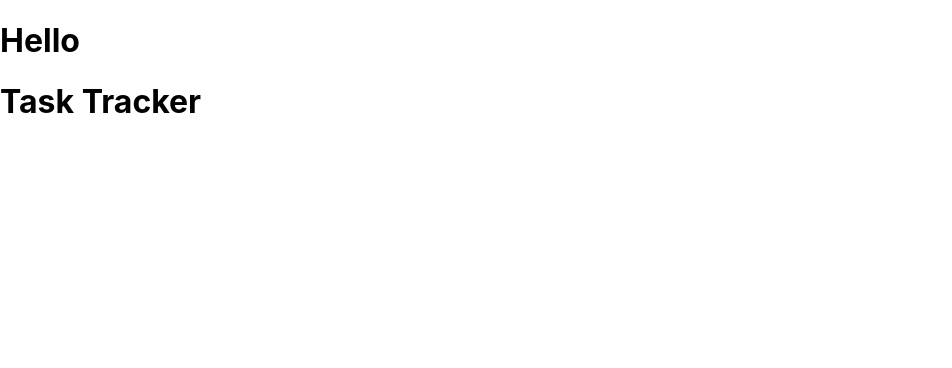
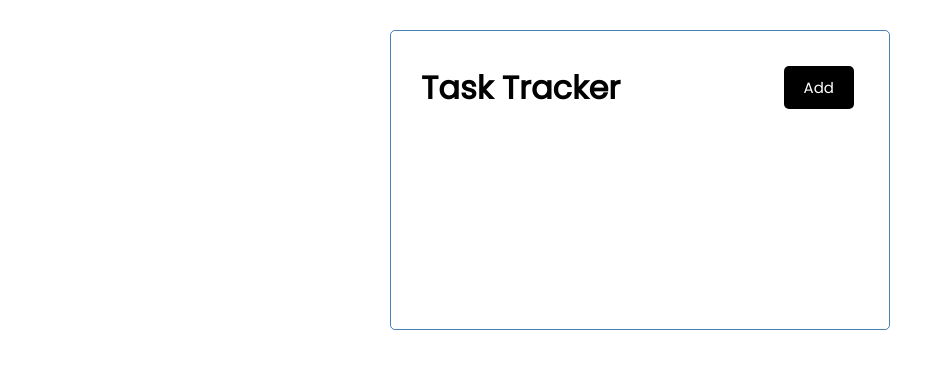
Before and after one commit to iamAkuma/react-project, a React (Create React App) app in the folder react-task-tracker/: page / in a window 1280 px wide. Shown: the top 368 px of the page, without its empty margins (0-952 px from the left). Built offline with nearby package versions, Linux system fonts and the light colour scheme.

Commit message:
Header and Button Done

```diff
--- a/react-task-tracker/src/App.js
+++ b/react-task-tracker/src/App.js
@@ -4,7 +4,7 @@
 
   return (
     <div className="container">
-      <Header title='Hello'/>
+      <Header/>
     </div>
   );
 }
--- a/react-task-tracker/src/components/Header.js
+++ b/react-task-tracker/src/components/Header.js
@@ -1,10 +1,21 @@
-const Header = (props) => {
-  return (
-    <header>
-        <h1>{props.title}</h1>
-      <h1>Task Tracker</h1>
-    </header>
-  )
+import PropTypes from 'prop-types'
+
+const Header = ({ title }) => {
+    return (
+        <header className='header'>
+            <h1>{title}</h1>
+            <button className='btn'>Add</button>
+        </header>
+    )
 }
 
+Header.defaultProps = {
+    title: 'Task Tracker',
+}
+Header.propTypes = {
+    title: PropTypes.string.isRequired,
+}
+// const headingStyle = {
+//     color: 'red', backgroundColor: 'black'
+// }
 export default Header
--- a/react-task-tracker/src/index.css
+++ b/react-task-tracker/src/index.css
@@ -1,13 +1,112 @@
-body {
+@import url('https://fonts.googleapis.com/css2?family=Poppins:wght@300;400&display=swap');
+
+* {
+  box-sizing: border-box;
   margin: 0;
-  font-family: -apple-system, BlinkMacSystemFont, 'Segoe UI', 'Roboto', 'Oxygen',
-    'Ubuntu', 'Cantarell', 'Fira Sans', 'Droid Sans', 'Helvetica Neue',
-    sans-serif;
-  -webkit-font-smoothing: antialiased;
-  -moz-osx-font-smoothing: grayscale;
+  padding: 0;
 }
 
-code {
-  font-family: source-code-pro, Menlo, Monaco, Consolas, 'Courier New',
-    monospace;
+body {
+  font-family: 'Poppins', sans-serif;
 }
+
+.container {
+  max-width: 500px;
+  margin: 30px auto;
+  overflow: auto;
+  min-height: 300px;
+  border: 1px solid steelblue;
+  padding: 30px;
+  border-radius: 5px;
+}
+
+.header {
+  display: flex;
+  justify-content: space-between;
+  align-items: center;
+  margin-bottom: 20px;
+}
+
+.btn {
+  display: inline-block;
+  background: #000;
+  color: #fff;
+  border: none;
+  padding: 10px 20px;
+  margin: 5px;
+  border-radius: 5px;
+  cursor: pointer;
+  text-decoration: none;
+  font-size: 15px;
+  font-family: inherit;
+}
+
+.btn:focus {
+  outline: none;
+}
+
+.btn:active {
+  transform: scale(0.98);
+}
+
+.btn-block {
+  display: block;
+  width: 100%;
+}
+
+.task {
+  background: #f4f4f4;
+  margin: 5px;
+  padding: 10px 20px;
+  cursor: pointer;
+}
+
+.task.reminder {
+  border-left: 5px solid green;
+}
+
+.task h3 {
+  display: flex;
+  align-items: center;
+  justify-content: space-between;
+}
+
+.add-form {
+  margin-bottom: 40px;
+}
+
+.form-control {
+  margin: 20px 0;
+}
+
+.form-control label {
+  display: block;
+}
+
+.form-control input {
+  width: 100%;
+  height: 40px;
+  margin: 5px;
+  padding: 3px 7px;
+  font-size: 17px;
+}
+
+.form-control-check {
+  display: flex;
+  align-items: center;
+  justify-content: space-between;
+}
+
+.form-control-check label {
+  flex: 1;
+}
+
+.form-control-check input {
+  flex: 2;
+  height: 20px;
+}
+
+footer {
+  margin-top: 30px;
+  text-align: center;
+}
```
